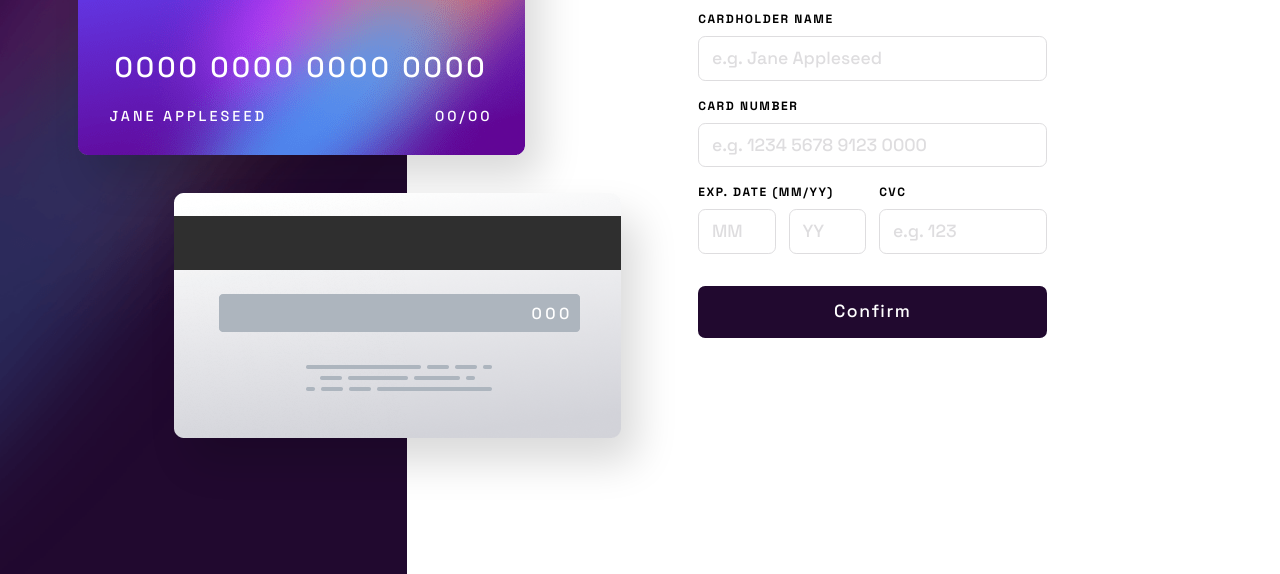
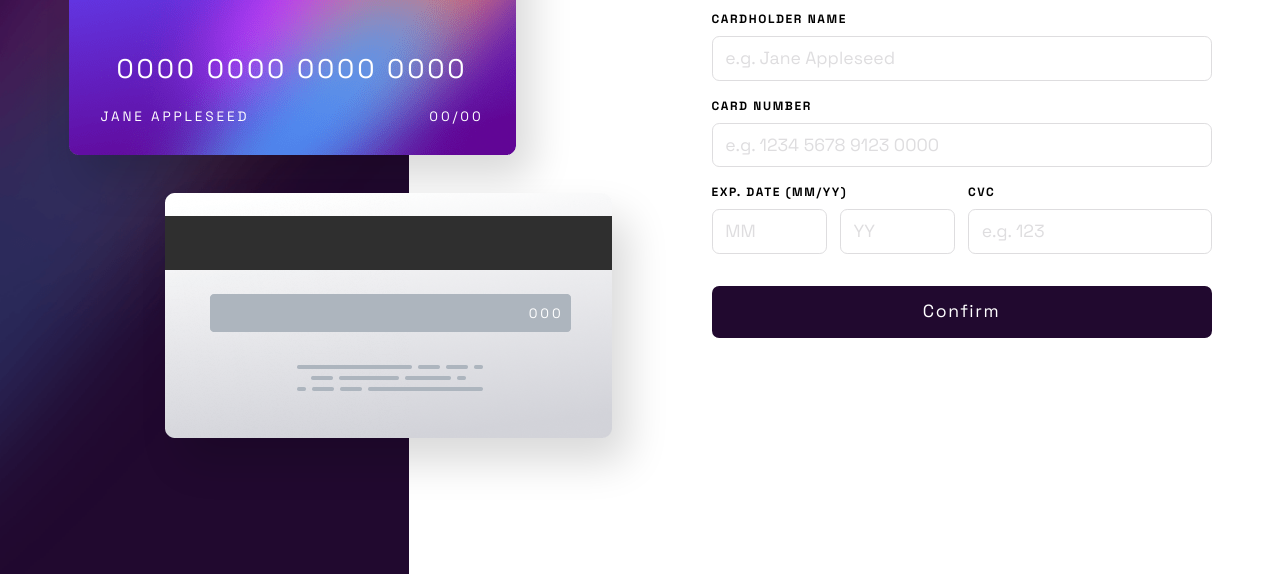
Before and after one commit to zerescas/interactive-card-details-form, a plain HTML site: page index.html in a window 1280 px wide. Shown: the part 226-800 px from the top of the page. Drawn offline with nearby package versions, Linux system fonts and the light colour scheme.

Commit message:
Add more responsible

```diff
--- a/css/styles.css
+++ b/css/styles.css
@@ -74,14 +74,15 @@ main {
 .interactive-card-details {
   align-items: center;
   display: grid;
-  grid-template-columns: 1.4fr 1fr 1.2fr .8fr;
+  grid-template-columns: 1fr 21.25rem max-content 6.25rem 31.25rem 1fr;
   grid-template-rows: 1fr 1fr;
   height: 100%;
 }
 
 .interactive-card-details__content {
   grid-row: 1 / span 2;
-  grid-column: 3;
+  grid-column: 5;
+  margin-right: auto;
 }
 
 /* Page background */
@@ -91,18 +92,18 @@ main {
   background-repeat: no-repeat;
   background-size: cover;
   grid-row: 1 / span 2;
-  grid-column: 1;
+  grid-column: 1 / span 2;
   align-self: stretch;
 }
 
 /* Credit cards container */
 
 .interactive-card-details__credit-cards {
-  align-items: center;
+  align-items: flex-end;
   display: flex;
   flex-flow: column nowrap;
   gap: var(--credit-cards-gap);
-  grid-column: 1 / span 2;
+  grid-column: 2 / span 2;
   grid-row: 1 / span 2;
 }
 
@@ -110,24 +111,30 @@ main {
 
 .credit-card {
   border-radius: 1rem;
-  box-shadow: 1rem 1.5rem 40px hsla(0, 0%, 0%, 0.15);
+  box-shadow: 1rem 1.5rem 2.5rem hsla(0, 0%, 0%, 0.15);
   color: var(--white);
   display: inline-block;
   letter-spacing: .21em;
   position: relative;
   transition: .15s;
+  font-size: .85em;
+  width: 27.9375rem;
+}
+
+.credit-card-bg {
+  width: 100%;
 }
 
 /* Credit card Front */
 
 .credit-card--front {
-  font-size: .9em;
   margin-right: var(--credit-card-offset);
 }
 
 .credit-card--front__content {
   position: absolute;
   inset: 0;
+  font-weight: 400;
   padding: 1.7rem 2rem;
   display: grid;
   grid-template-columns: minmax(0, 1fr) min-content;
@@ -137,6 +144,7 @@ main {
 .credit-card--front__card-logo {
   grid-column: 1;
   grid-row: 1;
+  width: 5.25rem;
 }
 
 .credit-card--front__card-number {
@@ -150,8 +158,8 @@ main {
 .credit-card--front__holder-name {
   grid-column: 1;
   grid-row: 3;
+  margin-right: 1.1rem;
   word-wrap: break-word;
-  margin-right: 1.1rem;
 }
 
 .credit-card--front__exp-date {
@@ -223,7 +231,7 @@ main {
 
 .credit-card-form__input {
   border-radius: var(--border-radius);
-  border: solid 1px var(--light-grayish-violet);
+  border: solid 0.0625rem var(--light-grayish-violet);
   display: block;
   font-size: 1.1em;
   outline: none;
@@ -293,7 +301,7 @@ main {
   margin-top: 2.5rem;
 }
 
-@media screen and (max-width:1100px) {
+@media screen and (max-width:74rem) {
 
   .interactive-card-details {
     grid-template-columns: 1fr;
@@ -309,10 +317,13 @@ main {
     grid-column: 1;
     grid-row: 4;
     padding: 1.5rem;
+    width: initial;
+    margin: initial;
   }
 
   .interactive-card-details__credit-cards {
     grid-row: 1 / span 2;
+    grid-column: 1;
     display: grid;
     grid-template-rows: .75fr .5fr;
     justify-content: center;
@@ -322,7 +333,7 @@ main {
   }
 
   .credit-card {
-    width: 370px;
+    width: 23.125rem;
     font-size: .7rem;
   }
 
@@ -359,23 +370,22 @@ main {
 
 }
 
-@media screen and (max-width:600px) {
+@media screen and (max-width:37.5rem) {
 
   .credit-card {
-    width: 290px;
+    width: 18.125rem;
     font-size: .6rem;
   }
 
 }
 
-@media screen and (max-width:350px) {
+@media screen and (max-width:21.875rem) {
 
   .interactive-card-details {
     grid-template-rows: min-content 5rem min-content;
   }
 
   .credit-card {
-    width: 290px;
     font-size: .6rem;
     --credit-card-offset: 0;
   }
--- a/index.html
+++ b/index.html
@@ -11,7 +11,8 @@
     <!-- Google Fonts -->
     <link rel="preconnect" href="https://fonts.googleapis.com">
     <link rel="preconnect" href="https://fonts.gstatic.com" crossorigin>
-    <link href="https://fonts.googleapis.com/css2?family=Space+Grotesk:wght@500;600;700&display=swap" rel="stylesheet">
+    <link href="https://fonts.googleapis.com/css2?family=Space+Grotesk:wght@400;500;600;700&display=swap"
+      rel="stylesheet">
 
     <!-- CSS Files -->
     <link rel="stylesheet" href="css/reset.css">
@@ -29,7 +30,7 @@
         <div class="interactive-card-details__credit-cards">
 
           <div class="credit-card credit-card--front">
-            <img src="images/bg-card-front.png" alt="bg-card-front">
+            <img class="credit-card-bg" src="images/bg-card-front.png" alt="bg-card-front">
 
             <div class="credit-card--front__content">
               <div class="credit-card--front__card-logo">
@@ -49,7 +50,7 @@
           </div>
 
           <div class="credit-card credit-card--back">
-            <img src="images/bg-card-back.png" alt="bg-card-back">
+            <img class="credit-card-bg" src="images/bg-card-back.png" alt="bg-card-back">
 
             <div class="credit-card--back__content">
               <div class="credit-card--back__cvc">000</div>
```
